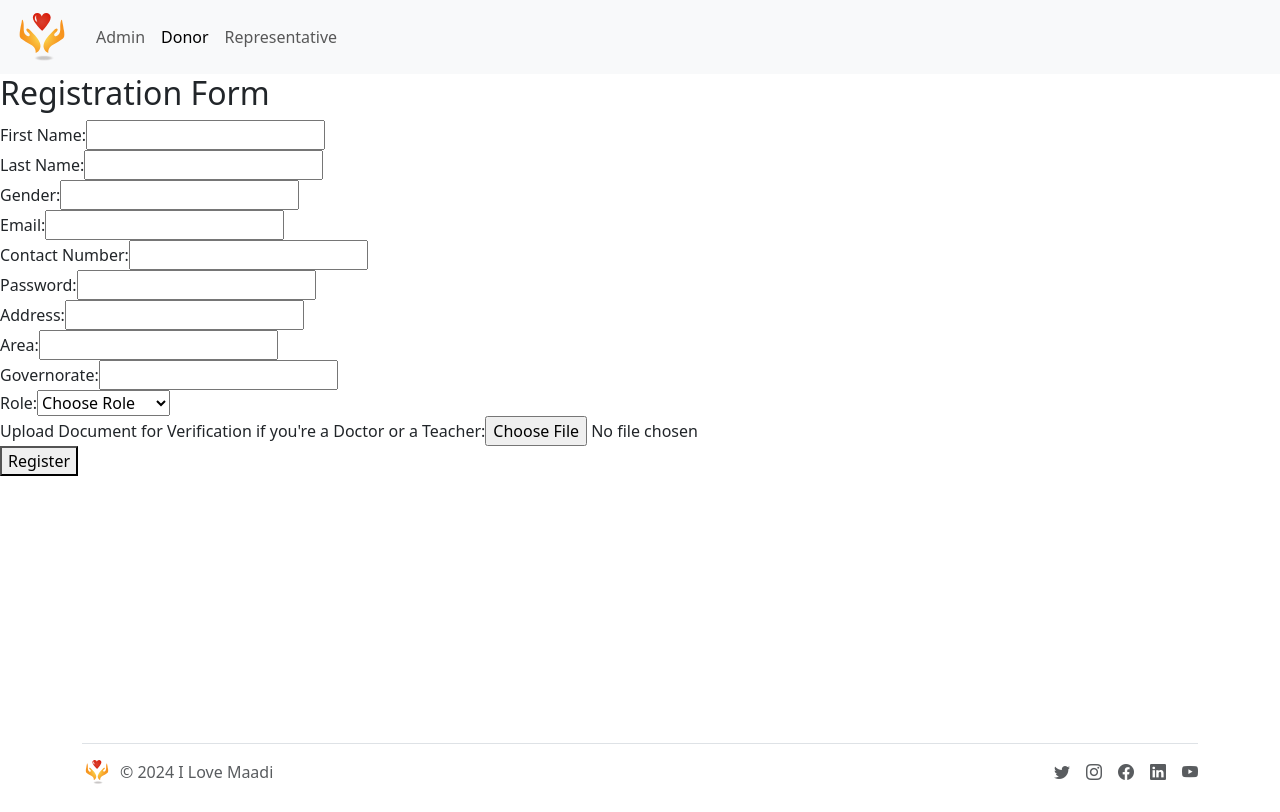
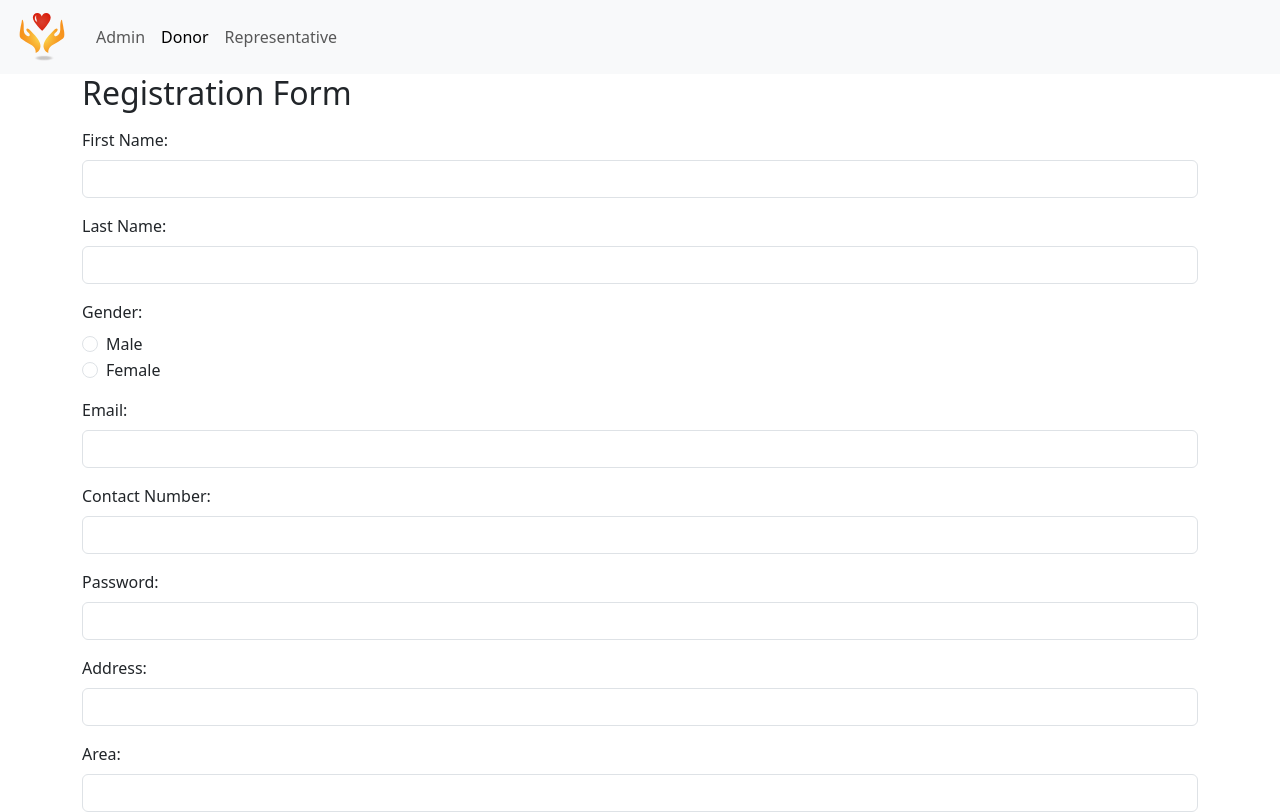
Before and after one commit to Karim-Yassin-Projects/SEProject, a React (Vite) app: page /donor in a window 1280 px wide. Shown: the top 812 px of the page. Built offline with nearby package versions, Linux system fonts and the light colour scheme.

Commit message:
fixed an error in home and used bootstra

```diff
--- a/src/common/NavBar.tsx
+++ b/src/common/NavBar.tsx
@@ -1,12 +1,12 @@
-import { NavLink} from "react-router-dom";
-import logo from  "../assets/logo.svg";
+import { NavLink } from "react-router-dom";
+import logo from "../assets/logo.svg";
 
 function NavBar() {
     return (
         <nav className="navbar navbar-expand-lg navbar-light bg-light">
             <div className="container-fluid">
                 <NavLink className="navbar-brand" to="/">
-                    <img src={logo} alt="logo" width="60" height="48"/>
+                    <img src={logo} alt="logo" width="60" height="48" />
                 </NavLink>
                 <button className="navbar-toggler" type="button" data-bs-toggle="collapse" data-bs-target="#navbarNav"
                         aria-controls="navbarNav" aria-expanded="false" aria-label="Toggle navigation">
--- a/src/donor/DonorSelection.tsx
+++ b/src/donor/DonorSelection.tsx
@@ -1,4 +1,3 @@
-import React from 'react';
 
 function DonorSelectionPage() {
     return (
--- a/src/donor/Home.tsx
+++ b/src/donor/Home.tsx
@@ -1,4 +1,4 @@
-import React, { useState } from 'react';
+import { useState } from 'react';
 import { useNavigate } from "react-router-dom";
 
 function RegistrationForm() {
@@ -46,81 +46,91 @@ function RegistrationForm() {
         setGovernorate('');
         setRole('');
         setDocument(null);
-        navigate('DonorSelection.tsx');
+        navigate('/donor-selection');
     };
 
     // Function to handle file input change
-    const handleFileChange = (event) => {
+    const handleFileChange = (event: { target: { files: never[]}; }) => {
         const file = event.target.files[0];
         setDocument(file); // Store the uploaded document in state
     };
 
     return (
-        <div>
-            <h2>Registration Form</h2>
+        <div className="container">
+            <h2 className="mb-3">Registration Form</h2>
             <form onSubmit={handleSubmit}>
-                <label>
-                    First Name:
-                    <input type="text" value={firstName} onChange={(e) => setFirstName(e.target.value)}/>
-                </label>
-                <br/>
-                <label>
-                    Last Name:
-                    <input type="text" value={lastName} onChange={(e) => setLastName(e.target.value)}/>
-                </label>
-                <br/>
-                <label>
-                    Gender:
-                    <input type="text" value={gender} onChange={(e) => setGender(e.target.value)}/>
-                </label>
-                <br/>
-                <label>
-                    Email:
-                    <input type="email" value={email} onChange={(e) => setEmail(e.target.value)}/>
-                </label>
-                <br/>
-                <label>
-                    Contact Number:
-                    <input type="text" value={contactNumber} onChange={(e) => setContactNumber(e.target.value)}/>
-                </label>
-                <br/>
-                <label>
-                    Password:
-                    <input type="password" value={password} onChange={(e) => setPassword(e.target.value)}/>
-                </label>
-                <br/>
-                <label>
-                    Address:
-                    <input type="text" value={address} onChange={(e) => setAddress(e.target.value)}/>
-                </label>
-                <br/>
-                <label>
-                    Area:
-                    <input type="text" value={area} onChange={(e) => setArea(e.target.value)}/>
-                </label>
-                <br/>
-                <label>
-                    Governorate:
-                    <input type="text" value={governorate} onChange={(e) => setGovernorate(e.target.value)}/>
-                </label>
-                <br/>
-                <label>
-                    Role:
-                    <select value={role} onChange={(e) => setRole(e.target.value)}>
+                <div className="mb-3">
+                    <label className="form-label">First Name:</label>
+                    <input type="text" className="form-control" value={firstName}
+                           onChange={(e) => setFirstName(e.target.value)}/>
+                </div>
+                <div className="mb-3">
+                    <label className="form-label">Last Name:</label>
+                    <input type="text" className="form-control" value={lastName}
+                           onChange={(e) => setLastName(e.target.value)}/>
+                </div>
+                <div className="mb-3">
+                    <label className="form-label">Gender:</label>
+                    <div className="form-check">
+                        <input className="form-check-input" type="radio" name="gender" id="male" value="male"
+                               checked={gender === 'male'} onChange={(e) => setGender(e.target.value)}/>
+                        <label className="form-check-label" htmlFor="male">
+                            Male
+                        </label>
+                    </div>
+                    <div className="form-check">
+                        <input className="form-check-input" type="radio" name="gender" id="female" value="female"
+                               checked={gender === 'female'} onChange={(e) => setGender(e.target.value)}/>
+                        <label className="form-check-label" htmlFor="female">
+                            Female
+                        </label>
+                    </div>
+                </div>
+                <div className="mb-3">
+                    <label className="form-label">Email:</label>
+                    <input type="email" className="form-control" value={email}
+                           onChange={(e) => setEmail(e.target.value)}/>
+                </div>
+                <div className="mb-3">
+                    <label className="form-label">Contact Number:</label>
+                    <input type="text" className="form-control" value={contactNumber}
+                           onChange={(e) => setContactNumber(e.target.value)}/>
+                </div>
+                <div className="mb-3">
+                    <label className="form-label">Password:</label>
+                    <input type="password" className="form-control" value={password}
+                           onChange={(e) => setPassword(e.target.value)}/>
+                </div>
+                <div className="mb-3">
+                    <label className="form-label">Address:</label>
+                    <input type="text" className="form-control" value={address}
+                           onChange={(e) => setAddress(e.target.value)}/>
+                </div>
+                <div className="mb-3">
+                    <label className="form-label">Area:</label>
+                    <input type="text" className="form-control" value={area} onChange={(e) => setArea(e.target.value)}/>
+                </div>
+                <div className="mb-3">
+                    <label className="form-label">Governorate:</label>
+                    <input type="text" className="form-control" value={governorate}
+                           onChange={(e) => setGovernorate(e.target.value)}/>
+                </div>
+                <div className="mb-3">
+                    <label className="form-label">Role:</label>
+                    <select className="form-select" value={role} onChange={(e) => setRole(e.target.value)}>
                         <option value="">Choose Role</option>
                         {/* Default option */}
                         <option value="regular">Regular Donor</option>
                         <option value="teacher">Teacher</option>
                         <option value="doctor">Doctor</option>
                     </select>
-                </label>
-                <br/>
-                <label>
-                    Upload Document for Verification if you're a Doctor or a Teacher:
-                    <input type="file" onChange={handleFileChange} />
-                </label>
-                <br/>
-                <button type="submit">Register</button>
+                </div>
+                <div className="mb-3">
+                    <label className="form-label">Upload Document for Verification if you're a Doctor or a
+                        Teacher:</label>
+                    <input type="file" className="form-control" onChange={handleFileChange}/>
+                </div>
+                <button type="submit" className="btn btn-primary">Register</button>
             </form>
         </div>
     );
--- a/src/main.tsx
+++ b/src/main.tsx
@@ -17,6 +17,7 @@ import ChangePassword from "./admin/ChangePassword.tsx";
 import Login from "./representative/Login.tsx";
 import RepresentativeRegistration from "./representative/RepresentativeRegistration.tsx";
 import Location from "./representative/Location.tsx";
+import DonorSelection from "./donor/DonorSelection.tsx";
 
 
 const routes = createBrowserRouter([
@@ -35,6 +36,7 @@ const routes = createBrowserRouter([
             {path: '/representativeregister', element: <RepresentativeRegistration/>},
             {path: '/representativelogin', element: <Login/>},
             {path: '/location', element: <Location/>},
+            {path:'/donor-selection', element: <DonorSelection/>},
         ]
     },
 
```
Lines whose indentation alone changed are shown as unchanged.
